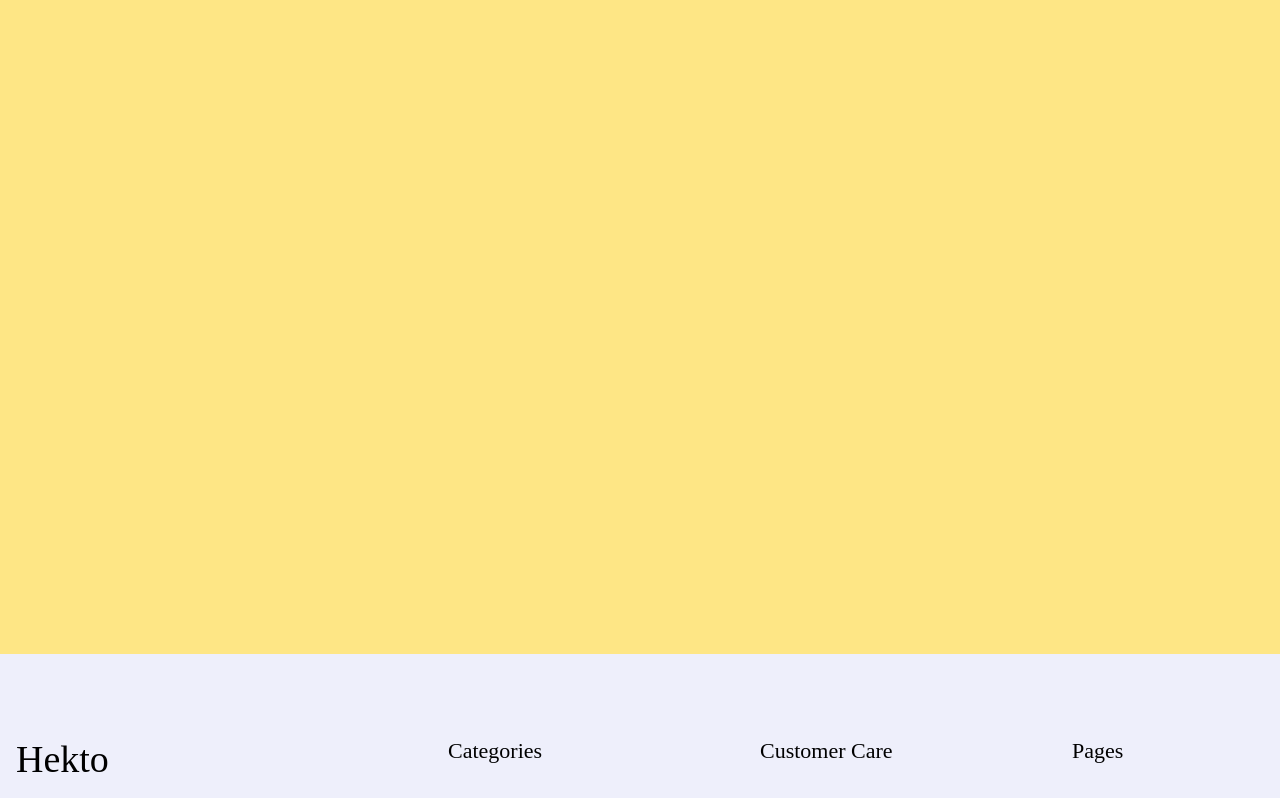
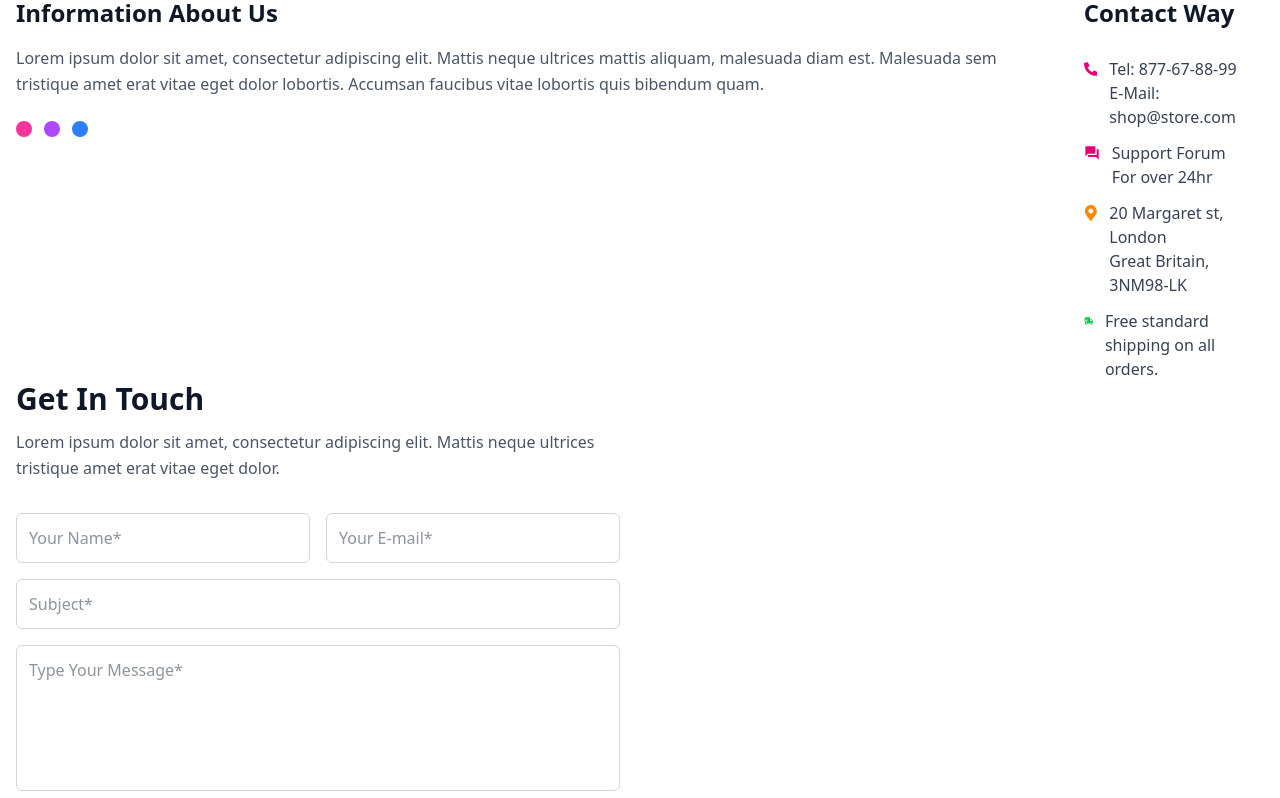
Before and after one commit to Rakib-Hassan-web/E-commace-with-next-js, a Next.js app: page /Contact in a window 1280 px wide. Shown: the part 260-1058 px from the top of the page. Built offline with nearby package versions, Linux system fonts and the light colour scheme; a web font is replaced by a local one.

Commit message:
conmtact page add page and aprocessimg

```diff
--- a/app/( Pages )/Contact/page.jsx
+++ b/app/( Pages )/Contact/page.jsx
@@ -1,9 +1,113 @@
-import React from 'react'
+'use client';
+import React from "react";
+import Image from "next/image";
+import { FaPhoneAlt, FaEnvelope, FaMapMarkerAlt, FaShippingFast } from "react-icons/fa";
+import { MdForum } from "react-icons/md";
+// import contactImg from "@/public/contact-illustration.jpg"; // নিচে নোট দেখো
 
 const page = () => {
   return (
-    <div className='w-full h-screen bg-amber-200'>page</div>
-  )
-}
+    <main className="bg-white text-gray-800 mt-[143px]">
+      {/* ---------- Top Info Section ---------- */}
+      <section className="container mx-auto px-6 py-16 flex flex-col md:flex-row justify-between gap-10">
+        {/* Left Side: Info About Us */}
+        <div className="">
+          <h2 className="text-2xl font-semibold text-gray-900 mb-4">Information About Us</h2>
+          <p className="text-gray-600 mb-6 leading-relaxed">
+            Lorem ipsum dolor sit amet, consectetur adipiscing elit. Mattis neque ultrices mattis aliquam, malesuada diam est.
+            Malesuada sem tristique amet erat vitae eget dolor lobortis. Accumsan faucibus vitae lobortis quis bibendum quam.
+          </p>
 
-export default page
+          {/* Dots */}
+          <div className="flex gap-3">
+            <span className="w-4 h-4 rounded-full bg-pink-500"></span>
+            <span className="w-4 h-4 rounded-full bg-purple-500"></span>
+            <span className="w-4 h-4 rounded-full bg-blue-500"></span>
+          </div>
+        </div>
+
+        {/* Right Side: Contact Way */}
+        <div className=" flex flex-col gap-3">
+          <h2 className="text-2xl font-semibold text-gray-900 mb-4">Contact Way</h2>
+
+          <div className="flex items-start gap-3 text-gray-700">
+            <FaPhoneAlt className="text-pink-600 mt-1" />
+            <div>
+              <p>Tel: 877-67-88-99</p>
+              <p>E-Mail: shop@store.com</p>
+            </div>
+          </div>
+
+          <div className="flex items-start gap-3 text-gray-700">
+            <MdForum className="text-pink-600 mt-1" />
+            <p>Support Forum <br /> For over 24hr</p>
+          </div>
+
+          <div className="flex items-start gap-3 text-gray-700">
+            <FaMapMarkerAlt className="text-orange-400 mt-1" />
+            <p>
+              20 Margaret st, London <br />
+              Great Britain, 3NM98-LK
+            </p>
+          </div>
+
+          <div className="flex items-start gap-3 text-gray-700">
+            <FaShippingFast className="text-green-500 mt-1" />
+            <p>Free standard shipping on all orders.</p>
+          </div>
+        </div>
+      </section>
+
+      {/* ---------- Get In Touch Section ---------- */}
+      <section className="container mx-auto px-6 py-20 flex flex-col md:flex-row items-center justify-between gap-10">
+        {/* Left Side: Form */}
+        <div className="md:w-1/2 w-full">
+          <h2 className="text-3xl font-semibold text-gray-900 mb-3">Get In Touch</h2>
+          <p className="text-gray-600 mb-8 leading-relaxed">
+            Lorem ipsum dolor sit amet, consectetur adipiscing elit. Mattis neque ultrices tristique amet erat vitae eget dolor.
+          </p>
+
+          <form className="flex flex-col gap-4">
+            <div className="flex flex-col md:flex-row gap-4">
+              <input
+                type="text"
+                placeholder="Your Name*"
+                className="border border-gray-300 p-3 rounded-md w-full focus:outline-pink-600"
+              />
+              <input
+                type="email"
+                placeholder="Your E-mail*"
+                className="border border-gray-300 p-3 rounded-md w-full focus:outline-pink-600"
+              />
+            </div>
+
+            <input
+              type="text"
+              placeholder="Subject*"
+              className="border border-gray-300 p-3 rounded-md w-full focus:outline-pink-600"
+            />
+            <textarea
+              placeholder="Type Your Message*"
+              rows="5"
+              className="border border-gray-300 p-3 rounded-md w-full focus:outline-pink-600 resize-none"
+            ></textarea>
+
+            <button
+              type="submit"
+              className="bg-pink-600 text-white px-8 py-2 rounded-md w-fit hover:bg-pink-700 transition"
+            >
+              Send
+            </button>
+          </form>
+        </div>
+
+        {/* Right Side: Illustration */}
+        <div className="md:w-1/2 w-full flex justify-center">
+
+        </div>
+      </section>
+    </main>
+  );
+};
+
+export default page;
```
